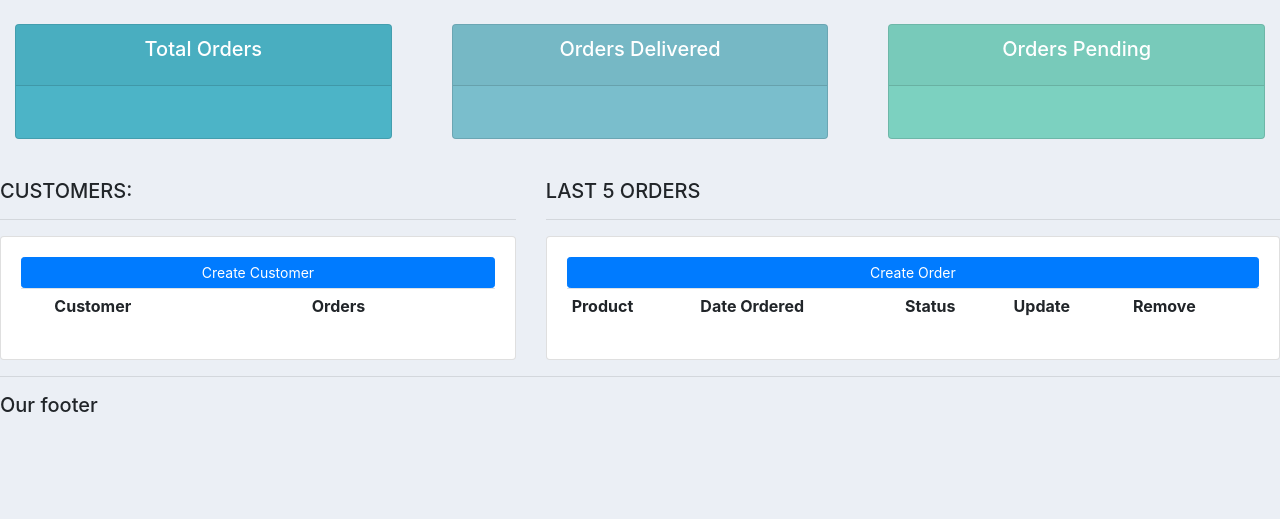
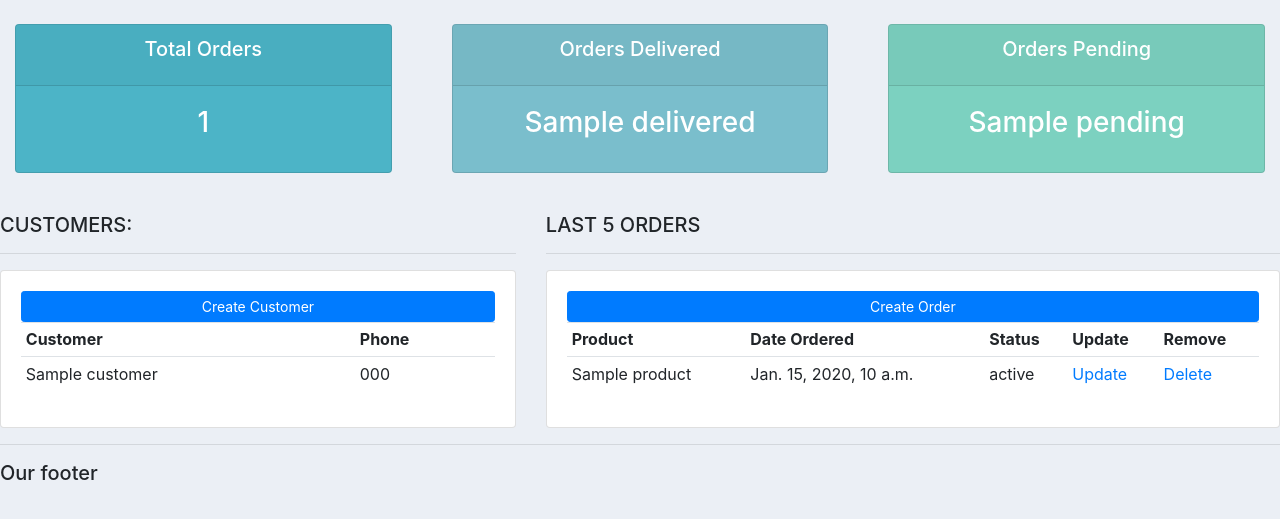
Before and after one commit to dnantonov/crm, a Django app: template accounts/templates/accounts/dashboard.html in a window 1280 px wide. Shown: the part 59-578 px from the top of the page. Run offline with Django 3.2, Linux system fonts and the light colour scheme; the template is opened without the code that fills it: most values are stand-ins (such as "Sample title", 1, 10 or a date in 2020); lists and menus that the app fills with data are empty; some libraries are stand-ins or nearby versions.

Commit message:
Implement views for status and dashboard pages

```diff
--- a/accounts/models.py
+++ b/accounts/models.py
@@ -37,7 +37,7 @@ class Order(models.Model):
     STATUS = (
         ('Pending', 'Pending'),
         ('Out of delivery', 'Out of delivery'),
-        ('Deliveried', 'Deliveried'),
+        ('Delivered', 'Delivered'),
     )
 
     customer = models.ForeignKey(Customer, null=True, on_delete=models.SET_NULL)
--- a/accounts/templates/accounts/dashboard.html
+++ b/accounts/templates/accounts/dashboard.html
@@ -14,10 +14,18 @@
             <a href="" class="btn btn-primary btn-sm btn-block">Create Customer</a>
             <table class="table table-sm">
                 <tr>
-                    <th></th>
                     <th>Customer</th>
-                    <th>Orders</th>
+                    <th>Phone</th>
                 </tr>
+
+                {% for customer in customers %}
+
+                    <tr>
+                        <td>{{ customer.name }}</td>
+                        <td>{{ customer.phone }}</td>
+                    </tr>
+
+                {% endfor %}
 
             </table>
         </div>
@@ -36,6 +44,18 @@
                     <th>Update</th>
                     <th>Remove</th>
                 </tr>
+
+                {% for order in orders %}
+
+                    <tr>
+                        <td>{{ order.product }}</td>
+                        <td>{{ order.date_created }}</td>
+                        <td>{{ order.status }}</td>
+                        <td><a href="">Update</a></td>
+                        <td><a href="">Delete</a></td>
+                    </tr>
+
+                {% endfor %}
             </table>
         </div>
     </div>
--- a/accounts/templates/accounts/status.html
+++ b/accounts/templates/accounts/status.html
@@ -8,7 +8,7 @@
 			  		<h5 class="card-title">Total Orders</h5>
 			  	</div>
 			  	<div class="card-body">
-			    	<h3 class="card-title"></h3>
+			    	<h3 class="card-title">{{ total_orders }}</h3>
 			  	</div>
 			</div>
 		</div>
@@ -21,7 +21,7 @@
 			  		<h5 class="card-title">Orders Delivered</h5>
 			  	</div>
 			  	<div class="card-body">
-			    	<h3 class="card-title"></h3>
+			    	<h3 class="card-title">{{ delivered }}</h3>
 			  	</div>
 			</div>
 		</div>
@@ -34,7 +34,7 @@
 			  		<h5 class="card-title">Orders Pending</h5>
 			  	</div>
 			  	<div class="card-body">
-			    	<h3 class="card-title"></h3>
+			    	<h3 class="card-title">{{ pending }}</h3>
 			  	</div>
 			</div>
 		</div>
```
Also changed, not shown: accounts/templates/accounts/products.html (+8 -0 lines), accounts/views.py (+23 -2 lines), accounts/migrations/0006_auto_20210401_1528.py (added).
